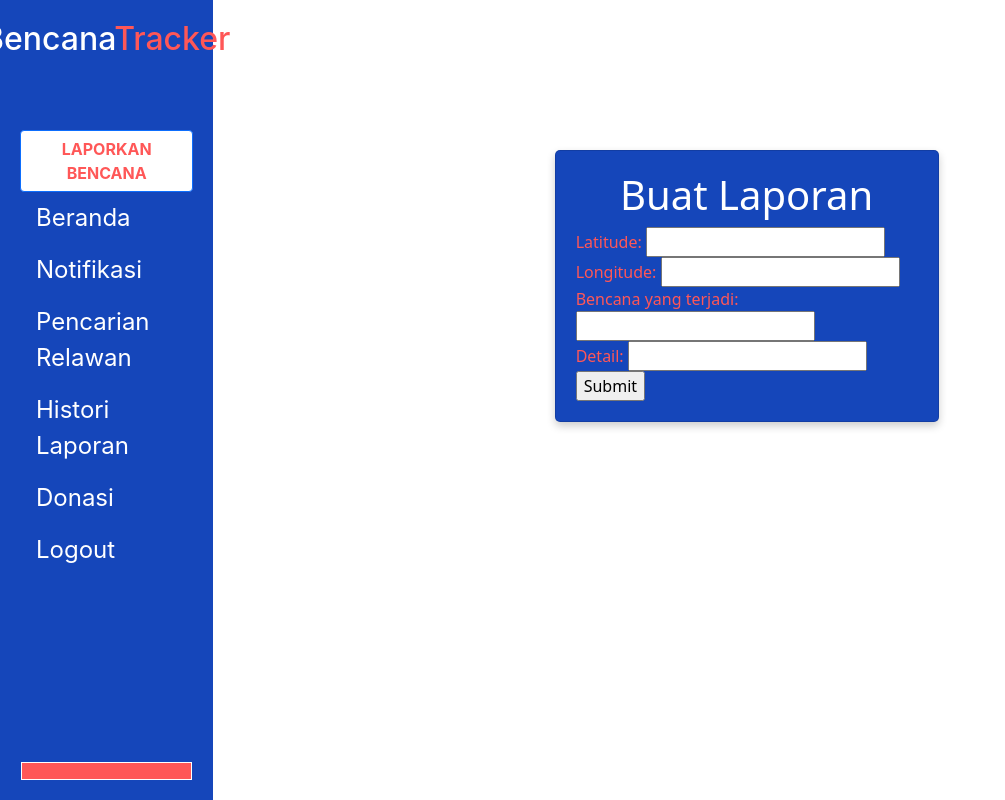
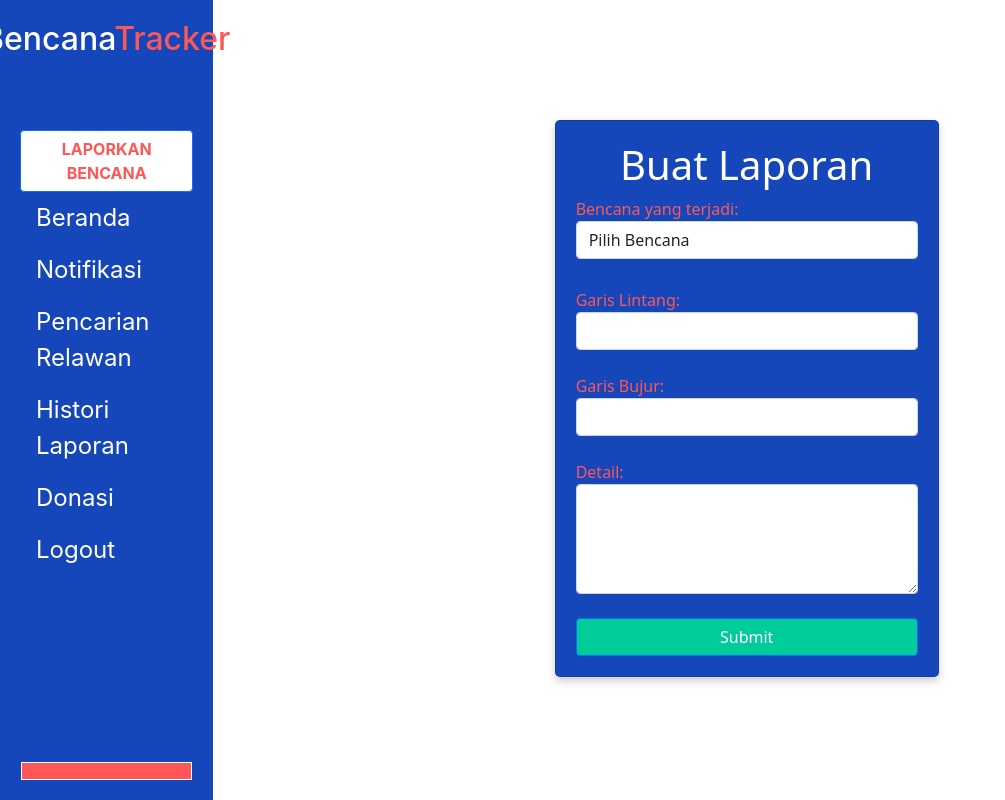
Before and after one commit to frdvndb/BencanaTracker, a CodeIgniter 4 app: template app/Views/buat_laporan.php in a window 1280 px wide. Shown: the whole page, without its empty margins (0-1005 px from the left). Run offline with PHP 8.4 and a stand-in for CodeIgniter, Linux system fonts and the light colour scheme; the template is opened without the code that fills it, so the values that code supplies are empty; some libraries are stand-ins or nearby versions.

Commit message:
update buat laporan

```diff
--- a/app/Views/buat_laporan.php
+++ b/app/Views/buat_laporan.php
@@ -14,7 +14,7 @@
     box-shadow: 0 4px 8px 0 rgba(0, 0, 0, 0.2);
     border-radius: 5px;
     padding: 20px;
-    margin-top: 150px;
+    margin-top: 120px;
     background-color: #1546BA;
  }
 
@@ -160,20 +160,67 @@
             <div class="col-md-10 card">
               <center><h1> Buat Laporan </h1></center>
                 <script src="https://ajax.googleapis.com/ajax/libs/jquery/3.5.1/jquery.min.js"></script>
-            <form action="buat_laporan" method="POST">
-                <label for="latitude">Latitude:</label>
-                <input type="text" id="latitude" name="latitude" readonly>
-                <br>
-                <label for="longitude">Longitude:</label>
-                <input type="text" id="longitude" name="longitude" readonly>
-                <br>
-                <label for="location_name">Bencana yang terjadi:</label>
-                <input type="text" id="location_name" name="location_name">
-                <br>
-                <label for="info">Detail:</label>
-                <input type="text" id="info" name="info">
-                <br>
-                <input type="submit" value="Submit">
-            </form>
+                <form action="buat_laporan" method="POST">
+                    <div class="form-group">
+                        <label for="location_name">Bencana yang terjadi:</label>
+                        <select id="location_name" name="location_name" onchange="checkCustomLocation(this)" class="form-control">
+                            <option value="pilih" selected disabled>Pilih Bencana</option>
+                            <option value="bencana1">Banjir</option>
+                            <option value="bencana2">Gempa Bumi</option>
+                            <option value="bencana3">Kecelakaan</option>
+                            <option value="bencana4">Tanah Longsor</option>
+                            <option value="custom">Lainnya</option>
+                        </select>
+                    </div>
+                    <div class="form-group" style="padding-top: 5px;">
+                        <input type="text" id="custom_location" name="custom_location" style="display: none;" placeholder="Masukkan Bencana Yang Terjadi" class="form-control">
+                    </div><br>
+                    <div class="form-group">
+                        <label for="latitude">Garis Lintang:</label>
+                        <input type="text" id="latitude" name="latitude" class="form-control">
+                    </div><br>
+                    <div class="form-group">
+                        <label for="longitude">Garis Bujur:</label>
+                        <input type="text" id="longitude" name="longitude" class="form-control">
+                    </div><br>
+                    <div class="form-group">
+                        <label for="info">Detail:</label>
+                        <textarea id="info" name="info" rows="4" cols="40" class="form-control"></textarea>
+                    </div><br>
+                    <div class="text-center">
+                        <input type="submit" value="Submit" class="btn btn-primary background-proses" style="width: 100%; max-width: 100%;">
+                    </div>
+                </form>
+            </div>
 </body>
 </html>
+
+<script>
+    function checkCustomLocation(selectElement) {
+        var customLocationInput = document.getElementById("custom_location");
+        if (selectElement.value === "custom") {
+            customLocationInput.style.display = "block";
+            customLocationInput.required = true;
+            customLocationInput.name = "location_name"; // Change the name attribute to "location_name"
+        } else {
+            customLocationInput.style.display = "none";
+            customLocationInput.required = false;
+            customLocationInput.name = "custom_location"; // Change the name attribute to "custom_location"
+        }
+    }
+
+    document.getElementById("location_name").addEventListener("change", function() {
+        var selectedOption = this.options[this.selectedIndex];
+        var customLocationInput = document.getElementById("custom_location");
+        if (selectedOption.value === "custom") {
+            customLocationInput.value = ""; // Clear previous input
+            customLocationInput.style.display = "block";
+            customLocationInput.required = true;
+            customLocationInput.name = "location_name"; // Change the name attribute to "location_name"
+        } else {
+            customLocationInput.style.display = "none";
+            customLocationInput.required = false;
+            customLocationInput.name = "custom_location"; // Change the name attribute to "custom_location"
+        }
+    });
+</script>
--- a/app/Views/index.php
+++ b/app/Views/index.php
@@ -179,11 +179,12 @@
                                 title: 'Clicked Location'
                             });
 
-                            var locationName = prompt("Bencana yang terjadi:");
+
+                            var locationName = "";
                             var latitude = clickedLocation.lat();
                             var longitude = clickedLocation.lng();
 
-                            if (locationName !== null && locationName !== "") {
+                            if (latitude !== null && latitude !== "") {
                                 localStorage.setItem('clickedLocation', JSON.stringify({
                                     latitude: latitude,
                                     longitude: longitude,
```
